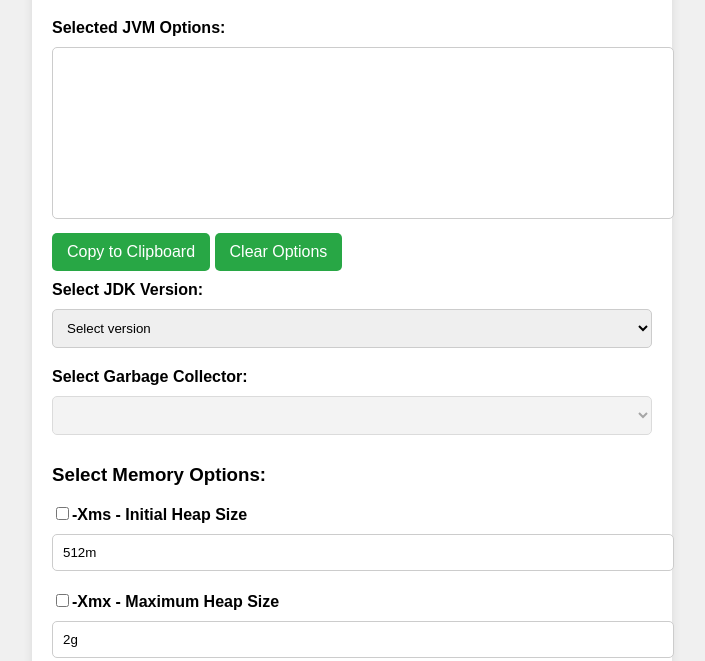
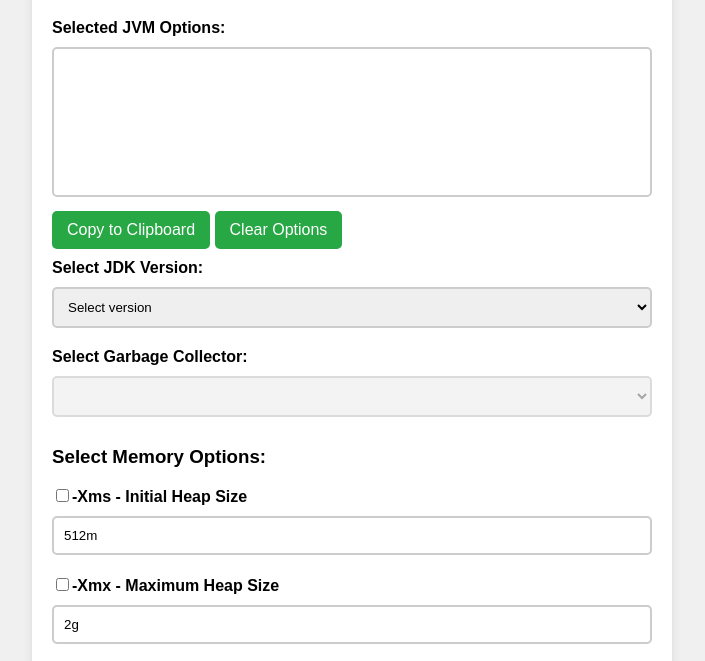
Before and after one commit to rajendarreddyj/jvm-options, a plain HTML site: page index.html in a window 1280 px wide. Shown: the part 101-762 px from the top of the page, without its empty margins (288-993 px from the left). Drawn offline with Linux system fonts and the light colour scheme.

Commit message:
Fix Styling

```diff
--- a/styles.css
+++ b/styles.css
@@ -27,7 +27,8 @@
   padding: 10px;
   margin: 10px 0;
   border-radius: 5px;
-  border: 1px solid #ccc;
+  border: 2px solid #ccc;
+  box-sizing:border-box;
 }
 
 textarea {
```
